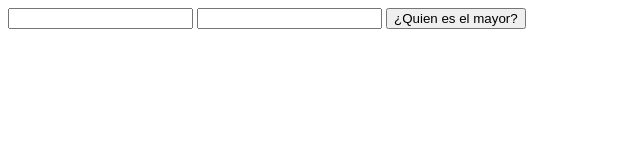
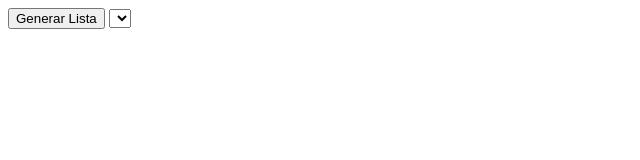
Before and after one commit to alonsost/js_examples, a plain HTML site: page index.html in a window 1280 px wide. Shown: the whole page, without its empty margins (0-640 px from the left). Drawn offline with Linux system fonts and the light colour scheme.

Commit message:
generate random list with js

```diff
--- a/index.html
+++ b/index.html
@@ -9,8 +9,9 @@
     <script src="./js/sum.js"></script>
     <script src="./js/consoleType.js"></script>
     <script src="./js/radioButtons.js"></script>
-    <script src="./js/add.js"></script>-->
-    <script src="./js/greaterThan.js"></script>
+    <script src="./js/add.js"></script>
+    <script src="./js/greaterThan.js"></script>-->
+    <script src="./js/generateRandom.js"></script>
 </head>
 <!--onload="sumaNumeros()"-->
 <body >
@@ -22,12 +23,14 @@
         <button type="button" onclick="addText()">Añadir texto</button>
       </form>
 
-      <div id="show_text"></div>-->
+      <div id="show_text"></div>
 
       <form>
           <input type="text" id="num1">
           <input type="text" id="num2">
           <button type="button" onclick="greaterThanNumber()">¿Quien es el mayor?</button>
-      </form>
+      </form>-->
+      <button type="button" onclick="generateNumbers()">Generar Lista</button>
+      <select name="" id="elements"></select>
 </body>
 </html>
--- /dev/null
+++ b/js/generateRandom.js
@@ -0,0 +1,12 @@
+function getRandomInt(min, max){
+    return Math.floor(Math.random() * (max-min)) + min
+}
+
+function generateNumbers(){
+    let elements = document.getElementById("elements")
+    let generateOptions = ""
+    for(let i = 0; i< 10; i++){
+        generateOptions += `<option> ${getRandomInt(1,100)} </option>`
+    }
+    elements.innerHTML = generateOptions
+}
```
